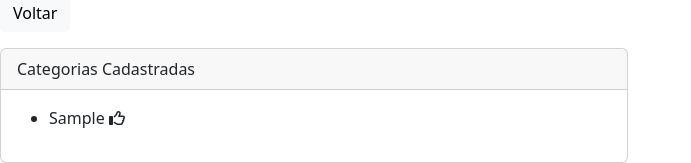
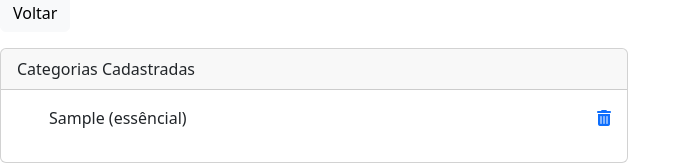
Before and after one commit to ricardoramospereira/FINASS, a Django app: page /finantial/manage_financial/ in a window 1280 px wide. Shown: the part 720-883 px from the top of the page, without its empty margins (0-691 px from the left). Run offline with Django 4.2, Linux system fonts and the light colour scheme; tables that the repository leaves empty hold one stand-in row (values such as "Sample post").

Commit message:
bank e category

```diff
--- a/base_templates/financial/base_finantial.html
+++ b/base_templates/financial/base_finantial.html
@@ -10,6 +10,17 @@
     integrity="sha512-z3gLpd7yknf1YoNbCzqRKc4qyor8gaKU1qmn+CShxbuBusANI9QpRohGBreCFkKxLhei6S9CQXFEbbKuqLg0DA=="
     crossorigin="anonymous" referrerpolicy="no-referrer" />
   <title>{% block 'title' %}{% endblock %}</title>
+  <style>
+    .list-item {
+      display: flex;
+      justify-content: space-between;
+      align-items: center;
+    }
+
+    .delete-icon {
+      margin-left: auto;
+    }
+  </style>
 
   {% block 'head' %}{% endblock %}
 
@@ -21,9 +32,15 @@
   </nav>
   {% block 'context' %}{% endblock %}
 
-  <script src="https://cdn.jsdelivr.net/npm/@popperjs/core@2.9.2/dist/umd/popper.min.js" integrity="sha384-IQsoLXl5PILFhosVNubq5LC7Qb9DXgDA9i+tQ8Zj3iwWAwPtgFTxbJ8NT4GN1R8p" crossorigin="anonymous"></script>
-  <script src="https://cdn.jsdelivr.net/npm/bootstrap@5.0.2/dist/js/bootstrap.min.js" integrity="sha384-cVKIPhGWiC2Al4u+LWgxfKTRIcfu0JTxR+EQDz/bgldoEyl4H0zUF0QKbrJ0EcQF" crossorigin="anonymous"></script>
-   <script src="https://cdn.jsdelivr.net/npm/bootstrap@5.0.2/dist/js/bootstrap.bundle.min.js" integrity="sha384-MrcW6ZMFYlzcLA8Nl+NtUVF0sA7MsXsP1UyJoMp4YLEuNSfAP+JcXn/tWtIaxVXM" crossorigin="anonymous"></script>
+  <script src="https://cdn.jsdelivr.net/npm/@popperjs/core@2.9.2/dist/umd/popper.min.js"
+    integrity="sha384-IQsoLXl5PILFhosVNubq5LC7Qb9DXgDA9i+tQ8Zj3iwWAwPtgFTxbJ8NT4GN1R8p"
+    crossorigin="anonymous"></script>
+  <script src="https://cdn.jsdelivr.net/npm/bootstrap@5.0.2/dist/js/bootstrap.min.js"
+    integrity="sha384-cVKIPhGWiC2Al4u+LWgxfKTRIcfu0JTxR+EQDz/bgldoEyl4H0zUF0QKbrJ0EcQF"
+    crossorigin="anonymous"></script>
+  <script src="https://cdn.jsdelivr.net/npm/bootstrap@5.0.2/dist/js/bootstrap.bundle.min.js"
+    integrity="sha384-MrcW6ZMFYlzcLA8Nl+NtUVF0sA7MsXsP1UyJoMp4YLEuNSfAP+JcXn/tWtIaxVXM"
+    crossorigin="anonymous"></script>
 
 </body>
 
--- a/financial/templates/financial/manage_financial.html
+++ b/financial/templates/financial/manage_financial.html
@@ -99,7 +99,7 @@
                             <option value="">----</option> <!-- Option for empty selection -->
                             <!-- Options loaded from BANK_CHOICES -->
                             {% for choice in accounts.model.BANK_CHOICES %}
-                                <option value="{{ choice.0 }}">{{ choice.1 }}</option>
+                            <option value="{{ choice.0 }}">{{ choice.1 }}</option>
                             {% endfor %}
                         </select>
                 </div>
@@ -111,7 +111,7 @@
                         <option value="">----</option> <!-- Option for empty selection -->
                         <!-- Options loaded from ACCOUNT_TYPE -->
                         {% for choice in accounts.model.ACCOUNT_TYPE %}
-                            <option value="{{ choice.0 }}">{{ choice.1 }}</option>
+                        <option value="{{ choice.0 }}">{{ choice.1 }}</option>
                         {% endfor %}
                     </select>
                 </div>
@@ -156,17 +156,23 @@
             <div class="card-header">
                 Categorias Cadastradas
             </div>
+
             <div class="card-body">
                 {% for cat in category %}
                 <ul>
-                    {% if cat.essential %}
-                    <li>{{ cat }} <i class="fa-regular fa-thumbs-up"></i></li>
-                    {% else %}
-                    <li>{{ cat }} <i class="fa-regular fa-thumbs-down"></i></li>
-                    {% endif %}
+                    <li class="list-item">
+                        {{ cat }}
+                        {% if cat.essential %}
+                        (essêncial)
+                        {% endif %}
+                        <a href="{% url 'delete_category' cat.id %}" class="delete-icon"><i class="fa-solid fa-trash-can"></i></a>
+                    </li>
+                    </li>
                 </ul>
                 {% endfor %}
             </div>
+
+
         </div>
     </div>
 </div>
--- a/financial/urls.py
+++ b/financial/urls.py
@@ -7,5 +7,6 @@ urlpatterns = [
     path('register_bank/', views.register_bank, name='register_bank'),
     path('delete_bank/<int:id>', views.delete_bank, name='delete_bank'),
     path('register category/', views.register_category, name='register_category'),
-    #path('update_category/<int:id>', views.update_category, name='update_category')
+    path('delete_category/<int:id>', views.delete_category, name='delete_category'),
+    path('update_category/<int:id>', views.update_category, name='update_category'),
 ]
--- a/financial/views.py
+++ b/financial/views.py
@@ -74,6 +74,7 @@ def delete_bank(request, id):
      messages.add_message(request, constants.SUCCESS, "Banco excluido com sucesso")
      return redirect('/finantial/manage_financial/')
 
+
 def register_category(request):
     if request.method == "GET":
         return render(request, 'financial/manage_financial.html')  # Certifique-se de passar o nome do template correto
@@ -83,7 +84,7 @@ def register_category(request):
         essential_value = request.POST.get('essential')
         essential = essential_value == 'on'  # Converte para valor booleano
 
-        # TODO: Validações, se necessário
+        # TODO: Validações
 
         category = Category(
             category=category_name,
@@ -96,11 +97,22 @@ def register_category(request):
 
         return redirect('/finantial/manage_financial/')
 
-'''def update_category(request, id):
+
+def delete_category(request, id):
+    try:
+        category = Category.objects.get(id=id)  # Busca a categoria pelo ID
+        category.delete()
+        messages.success(request, 'Categoria excluída com sucesso')
+    except Category.DoesNotExist:
+        messages.error(request, 'Categoria não encontrada')
+
+    return redirect('/finantial/manage_financial/')  # Redireciona para a página desejada
+
+def update_category(request, id):
      category = Category.objects.get(id=id)
 
      category.essential = not category.essential
 
      category.save()
 
-     return redirect('/finantial/manage_financial/')'''
+     return redirect('/finantial/manage_financial/')
```
Also changed, not shown: db.sqlite.
